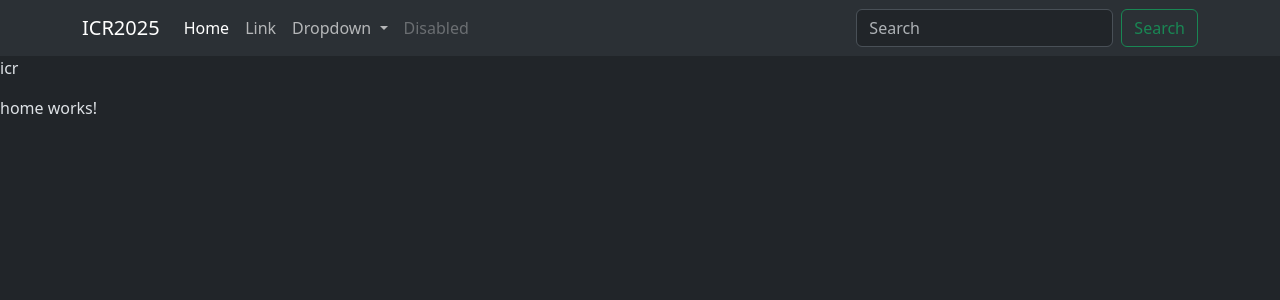
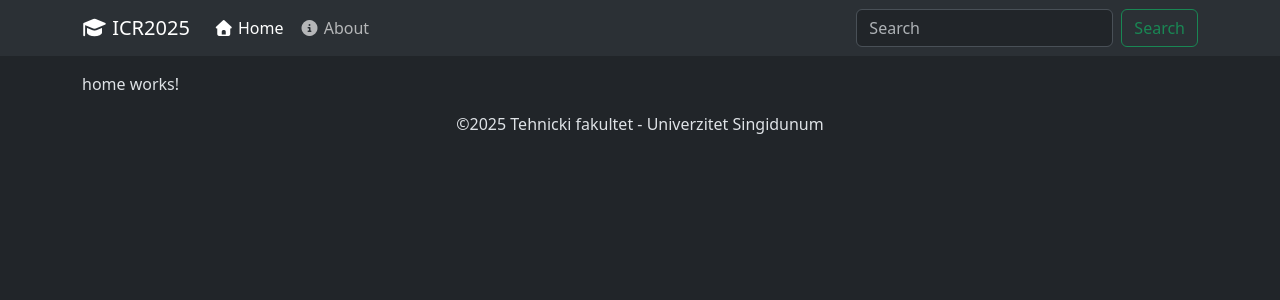
Before and after one commit to zeljkovicm/icr, an Angular app: page / in a window 1280 px wide. Shown: the top 300 px of the page. Built offline with nearby package versions, Linux system fonts and the light colour scheme.

Commit message:
1. Fixed navbar 2. Added UserModel 3. Added UserService

```diff
--- a/package.json
+++ b/package.json
@@ -29,8 +29,10 @@
     "@angular/forms": "^21.0.0",
     "@angular/platform-browser": "^21.0.0",
     "@angular/router": "^21.0.0",
+    "@fortawesome/fontawesome-free": "^7.1.0",
     "bootstrap": "^5.3.8",
     "rxjs": "~7.8.0",
+    "sweetalert2": "^11.26.3",
     "tslib": "^2.3.0"
   },
   "devDependencies": {
--- a/src/app/app.html
+++ b/src/app/app.html
@@ -1,6 +1,8 @@
-<nav class="navbar navbar-expand-lg bg-body-tertiary">
+<nav class="navbar navbar-expand-lg bg-body-tertiary mb-3">
   <div class="container">
-    <a class="navbar-brand" href="#">ICR2025</a>
+    <a class="navbar-brand" routerLink="/">
+      <i class="fa-solid fa-graduation-cap"></i> ICR2025
+    </a>
     <button class="navbar-toggler" type="button" data-bs-toggle="collapse" data-bs-target="#navbarSupportedContent"
       aria-controls="navbarSupportedContent" aria-expanded="false" aria-label="Toggle navigation">
       <span class="navbar-toggler-icon"></span>
@@ -8,27 +10,14 @@
     <div class="collapse navbar-collapse" id="navbarSupportedContent">
       <ul class="navbar-nav me-auto mb-2 mb-lg-0">
         <li class="nav-item">
-          <a class="nav-link active" aria-current="page" href="#">Home</a>
+          <a class="nav-link active" routerLink="/" routerLinkActive="active">
+            <i class="fa-solid fa-house"></i> Home
+          </a>
         </li>
         <li class="nav-item">
-          <a class="nav-link" href="#">Link</a>
-        </li>
-        <li class="nav-item dropdown">
-          <a class="nav-link dropdown-toggle" href="#" id="navbarDropdown" role="button" data-bs-toggle="dropdown"
-            aria-expanded="false">
-            Dropdown
+          <a class="nav-link" routerLink="/about" routerLinkActive="active">
+            <i class="fa-solid fa-circle-info"></i> About
           </a>
-          <ul class="dropdown-menu" aria-labelledby="navbarDropdown">
-            <li><a class="dropdown-item" href="#">Action</a></li>
-            <li><a class="dropdown-item" href="#">Another action</a></li>
-            <li>
-              <hr class="dropdown-divider">
-            </li>
-            <li><a class="dropdown-item" href="#">Something else here</a></li>
-          </ul>
-        </li>
-        <li class="nav-item">
-          <a class="nav-link disabled" href="#" tabindex="-1" aria-disabled="true">Disabled</a>
         </li>
       </ul>
       <form class="d-flex">
@@ -38,6 +27,9 @@
     </div>
   </div>
 </nav>
-
-<p>{{title()}}</p>
-<router-outlet />
+<div class="container">
+  <router-outlet />
+  <div class="text-center mt-3">
+    <p>&copy;{{year}} Tehnicki fakultet - Univerzitet Singidunum</p>
+  </div>
+</div>
--- a/src/app/app.routes.ts
+++ b/src/app/app.routes.ts
@@ -10,5 +10,6 @@
     { path: 'about', component: About },
     { path: 'login', component: Login },
     { path: 'signup', component: Signup },
-    { path: 'details/:id', component: Details }
+    { path: 'details/:id', component: Details },
+    { path: '**', redirectTo: '' },
 ];
--- a/src/app/app.ts
+++ b/src/app/app.ts
@@ -1,12 +1,12 @@
 import { Component, signal } from '@angular/core';
-import { RouterOutlet } from '@angular/router';
+import { RouterLink, RouterOutlet, RouterLinkActive } from '@angular/router';
 
 @Component({
   selector: 'app-root',
-  imports: [RouterOutlet],
+  imports: [RouterOutlet, RouterLink, RouterLinkActive],
   templateUrl: './app.html',
   styleUrl: './app.css'
 })
 export class App {
-  protected readonly title = signal('icr');
+  protected year = new Date().getFullYear()
 }
--- a/src/main.ts
+++ b/src/main.ts
@@ -3,6 +3,7 @@
 import { App } from './app/app';
 import 'bootstrap/dist/css/bootstrap.css'
 import 'bootstrap/dist/js/bootstrap.bundle'
+import '@fortawesome/fontawesome-free/css/all.css'
 
 bootstrapApplication(App, appConfig)
   .catch((err) => console.error(err));
```
Also changed, not shown: src/app/models/user.model.ts (added, +10 -0 lines), src/app/services/user.service.ts (added, +45 -0 lines), 1 other file (tests, documents, lock files or other folders).
